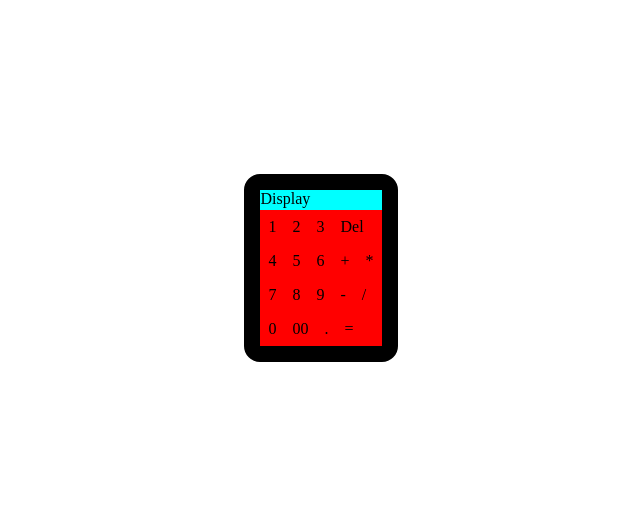
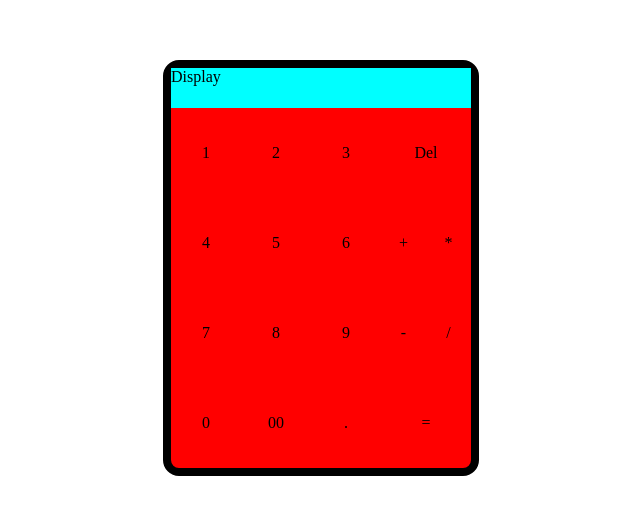
Before and after one commit to 0lympusMons/calculator, a plain HTML site: page index.html in a window 1280 px wide. Shown: the part 132-646 px from the top of the page, without its empty margins (319-959 px from the left). Drawn offline with Linux system fonts and the light colour scheme.

Commit message:
v1.1 Fix layout

```diff
--- a/script.js
+++ b/script.js
@@ -72,7 +72,6 @@ function equals() {
 
     console.log(`numbersInExpression: ${numbersInExpression}`);
     console.log(`Index: ${operatorsInExpressionIndex}`);
-
 
     let operatorsInExpression = display.textContent.split('').filter(x => {
 
--- a/style.css
+++ b/style.css
@@ -18,22 +18,39 @@ body {
 .wrapper__calculator {
   background-color: red;
   margin: auto;
-  border: 1em solid black;
+  border: 0.5em solid black;
   border-radius: 1em;
+  width: 300px;
+  height: 400px;
 }
 .wrapper__calculator--display {
   background-color: aqua;
-  height: 1.2em;
+  height: 10%;
 }
 .wrapper__calculator--buttons {
+  height: 90%;
   list-style: none;
   display: flex;
   flex-direction: column;
 }
 .wrapper__calculator--buttons .rows {
   display: flex;
+  margin: auto 0;
+  height: 90%;
 }
 .wrapper__calculator--buttons .rows li {
-  padding: 0.5em;
   cursor: pointer;
+  margin: auto;
+  text-align: center;
+}
+.wrapper__calculator--buttons .rows li:nth-child(1), .wrapper__calculator--buttons .rows li:nth-child(2), .wrapper__calculator--buttons .rows li:nth-child(3) {
+  width: 50%;
+}
+.wrapper__calculator--buttons .first-row li:nth-child(4), .wrapper__calculator--buttons .fourth-row li:nth-child(4) {
+  width: 30%;
+  flex-shrink: 0;
+}
+.wrapper__calculator--buttons .second-row li:nth-child(4), .wrapper__calculator--buttons .second-row li:nth-child(5), .wrapper__calculator--buttons .third-row li:nth-child(4), .wrapper__calculator--buttons .third-row li:nth-child(5) {
+  width: 15%;
+  flex-shrink: 0;
 }/*# sourceMappingURL=style.css.map */
```
Also changed, not shown: 1 other file.
